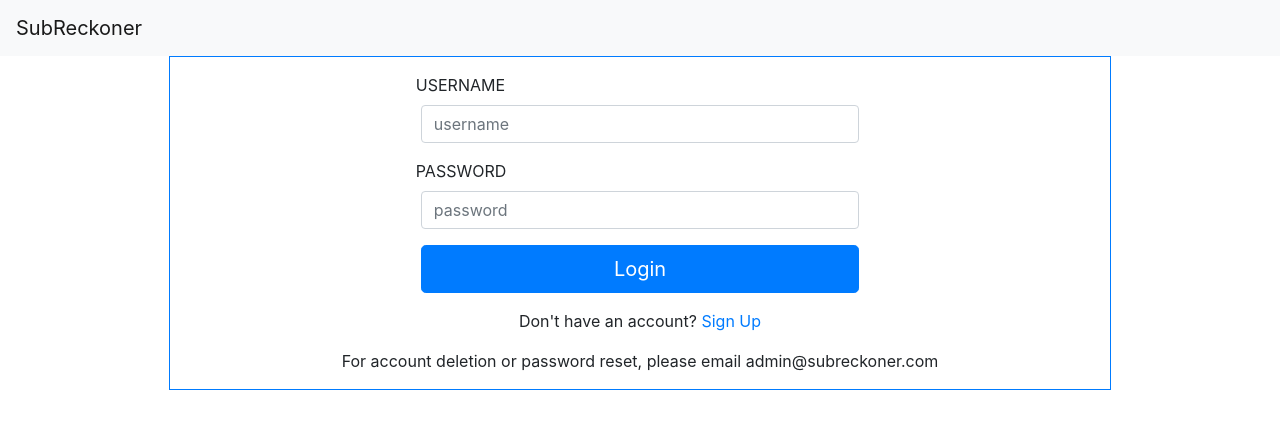
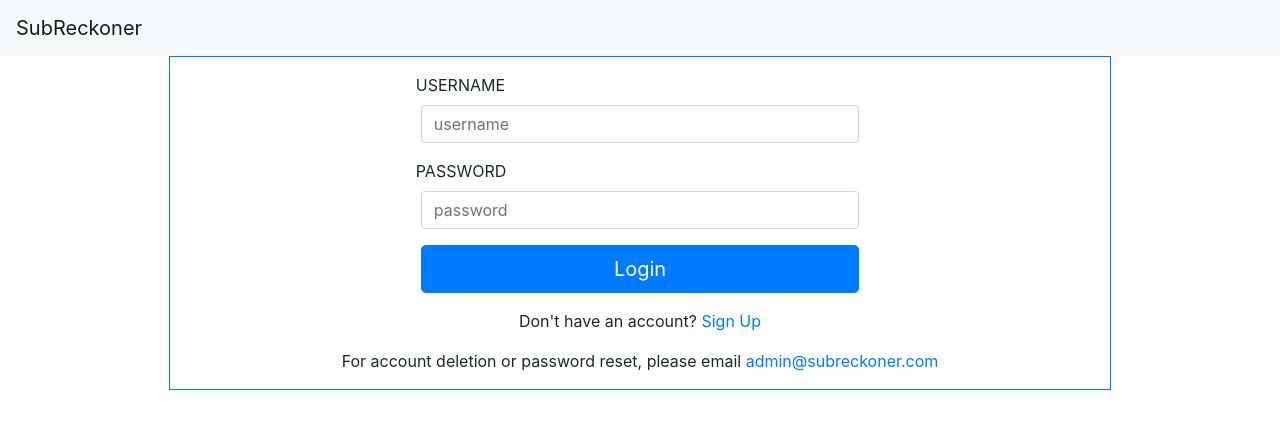
Before and after one commit to ngraton/subscription-frontend-mirror, a React (Create React App) app: page /login in a window 1280 px wide. Shown: the top 428 px of the page. Built offline with nearby package versions, Linux system fonts and the light colour scheme.

Commit message:
linked emails on sigup/login pages to a madeup admin email

```diff
--- a/src/pages/LoginPage.js
+++ b/src/pages/LoginPage.js
@@ -63,7 +63,9 @@ class LoginPage extends Component {
         </Form>
         </Container>
         <p>Don't have an account? <Link to='/signup'>Sign Up</Link></p>
-        <p>For account deletion or password reset, please email admin@subreckoner.com</p>
+        <p>For account deletion or password reset, please email
+           <a href='mailto: admin@subreckoner.com'> admin@subreckoner.com </a>
+        </p>
         </div>
       </Container>
     )
--- a/src/pages/SignupPage.js
+++ b/src/pages/SignupPage.js
@@ -59,7 +59,9 @@ class SignupPage extends Component {
        </Form>
        </Container>
        <p>Already have an account? <Link to='/login'>Login</Link></p>
-       <p>For account deletion or password reset, please email admin@subreckoner.com</p>
+       <p>For account deletion or password reset, please email
+         <a href='mailto: admin@subreckoner.com'> admin@subreckoner.com </a>
+         </p>
        </div>
      </Container>
    )
```
